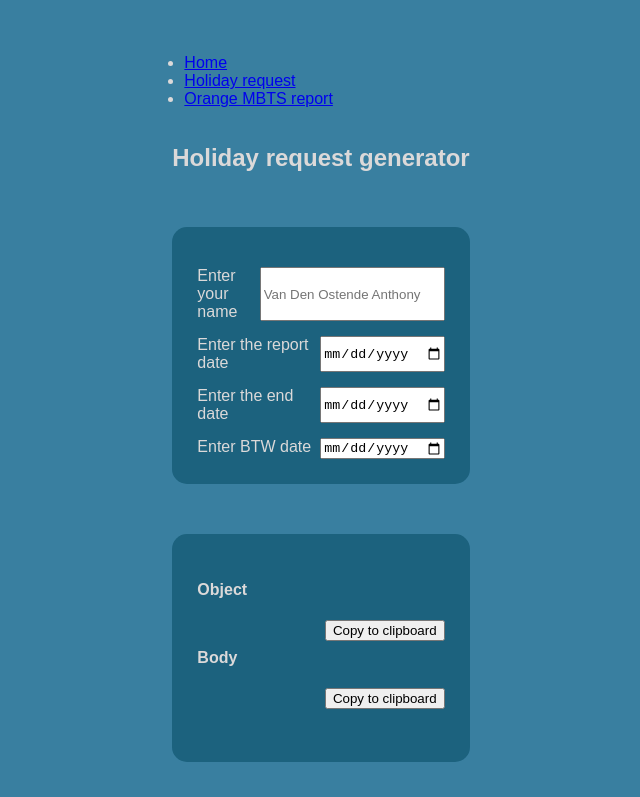
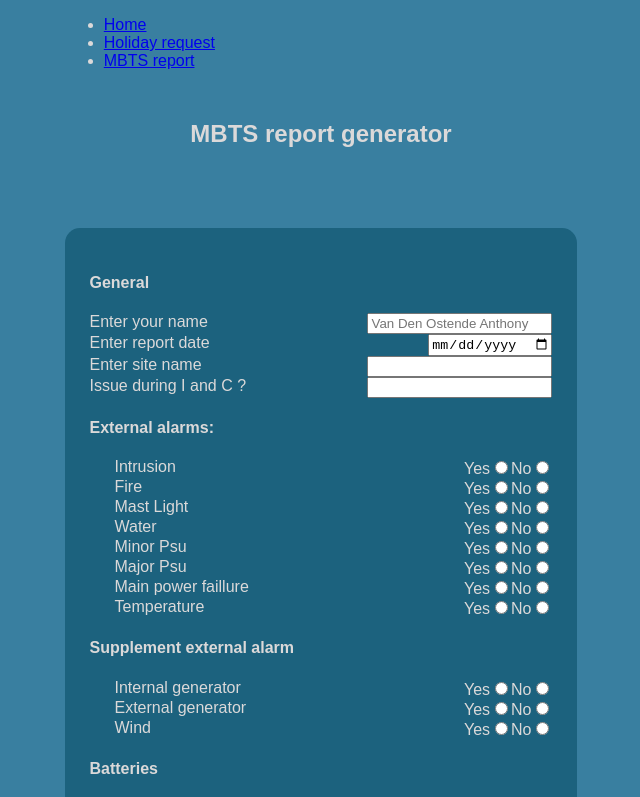
Before and after one commit to AnthoVDO/Personal-tool, a React (Create React App) app in the folder view/: page /orangeMobileReport in a window 1280 px wide. Shown: the top 797 px of the page, without its empty margins (319-959 px from the left). Built offline with nearby package versions, Linux system fonts and the light colour scheme; a web font is replaced by a local one.

Commit message:
I continued the MBTS generator

```diff
--- a/view/src/App.css
+++ b/view/src/App.css
@@ -21,10 +21,11 @@
     justify-content: center;
     align-items: center;
     width: 100%;
+    margin: 30px 0;
 }
 
 .form {
-    width: 70%;
+    /* width: 70%; */
     display: flex;
     flex-direction: column;
     justify-content: center;
@@ -32,6 +33,7 @@
     background-color: rgb(28, 98, 126);
     padding: 25px;
     border-radius: 15px;
+    width: 90%;
 }
 
 .holidayRequest__container {
@@ -41,10 +43,10 @@
     justify-content: center;
     align-items: center;
     width: 100%;
+    padding: 25px;
 }
 
 .form__label {
-    margin-top: 15px;
     display: flex;
     justify-content: space-between;
     width: 100%;
@@ -54,8 +56,8 @@
     background-color: rgb(28, 98, 126);
     padding: 25px;
     border-radius: 15px;
-    width: 70%;
-    margin-top: 50px;
+    width: 90%;
+    margin: 50px 15px 15px 15px;
 }
 
 .form__view__object,
@@ -74,6 +76,13 @@
 }
 
 
+/* OrangeMBTSReport */
+
+.radio__label p {
+    margin: 0 25px;
+}
+
+
 /* class for the temp window while copy to clip board */
 
 .tempWindow {
@@ -89,12 +98,13 @@
 
 /* Media queries */
 
-@media screen and (max-width: 950px) {
+
+/* @media screen and (max-width: 950px) {
     .form,
     .form__view {
         width: 45%;
     }
-}
+} */
 
 @media screen and (max-width: 750px) {
     .form,
--- a/view/src/App.js
+++ b/view/src/App.js
@@ -17,8 +17,8 @@ function App() {
     <div className="App">
 
             <Router>
-                <div className="nav_bar">
-                    <nav>
+                <div >
+                    <nav className="nav_bar">
                     <ul>
                         <li>
                         <NavLink to="/" activeClassName="selected">Home</NavLink>
@@ -27,7 +27,7 @@ function App() {
                         <NavLink to="/holidayRequest" activeClassName="selected">Holiday request</NavLink>
                         </li>
                         <li>
-                        <NavLink to="/orangeMobileReport" activeClassName="selected">Orange MBTS report</NavLink>
+                        <NavLink to="/orangeMobileReport" activeClassName="selected">MBTS report</NavLink>
                         </li>
                     </ul>
                     </nav>
--- a/view/src/component/Home.js
+++ b/view/src/component/Home.js
@@ -1,6 +1,4 @@
 import React from 'react';
-import HolidayRequest from './HolidayRequest';
-import OrangeMBTSReport from './OrangeMBTSReport';
 
 const Home = () => {
     return (
--- a/view/src/component/OrangeMBTSReport.js
+++ b/view/src/component/OrangeMBTSReport.js
@@ -3,40 +3,92 @@ import React, {useEffect, useState} from 'react';
 const OrangeMBTSReport = () => {
 
     const [technicianName, setTechnicianName] = useState("Van Den Ostende Anthony");
-    const [reportDate, setReportDate] = useState("--start date--");
-    const [endDate, setEndDate] = useState("--end date--")
-    const [totalDay, setTotalDay] = useState(0);
-    const [backToWorkDay, setBackToWorkDay] = useState("--BTW day--");
+    const [reportDate, setReportDate] = useState(new Date());
+    const [siteName, setSiteName] = useState("");
+    const [iandcissue, setIandcissue] = useState("No");
+    const [intrusion, setIntrusion] = useState(null);
+    const [fire, setFire] = useState(null);
+    const [ml, setMl] = useState(null);
+    const [water, setWater] = useState(null);
+    const [minorPsu, setMinorPsu] = useState(null);
+    const [majorPsu, setMajorPsu] = useState(null);
+    const [MPF, setMPF] = useState(null);
+    const [temperature, setTemperature] = useState(null);
+    const [internalGenerator, setInternalGenerator] = useState(null);
+    const [externalGenerator, setExternalGenerator] = useState(null);
+    const [wind, setWind] = useState(null);
+    const [batteryNumber, setBatteryNumber] = useState(null);
+
+
 
     const fillTechnicianName = (e) => {
         setTechnicianName(e.target.value);
     }
 
-    const fillReportDate = (e) => {
+    const fillReportDate = (e) =>{
         setReportDate(e.target.value);
+    }
+
+    const fillSiteName = (e) => {
+        setSiteName(e.target.value);
+    }
+
+    const fillIandCissue = (e) => {
+        setIandcissue(e.target.value);
+    }
+
+    const fillIntrusion = (e) => {
 
     }
 
-    const fillEndDate = (e) => {
-        setEndDate(e.target.value);
+    const fillFire = (e) => {
+
     }
 
-    const fillBTW = (e) => {
-        setBackToWorkDay(e.target.value);
+    const fillMl = (e) => {
+
     }
 
-    // useEffect(() => {
+    const fillWater = (e) => {
 
-    //         let x = new Date(startDate);
-    //         let y = new Date(endDate);
-    //         let numberOfDay = Math.abs(y-x);
-    //         let difference = numberOfDay/(1000 * 3600 * 24)
-    //         if(isNaN(difference)){return}
-    //         setTotalDay(difference);
+    }
+
+    const fillMinor = (e) => {
+
+    }
+
+    const fillMajor = (e) => {
+
+    }
+
+    const fillMPF = (e) => {
+
+    }
+
+    const fillTemperature = (e) => {
+
+    }
+
+    const fillInternalGenerator = (e) => {
+
+    }
+
+    const fillExternalGenerator = (e) => {
+
+    }
+
+    const fillWind = (e) => {
+
+    }
+
+    const fillBatteryNumber = (e) => {
+
+    }
 
 
 
-    // }, [startDate, endDate])
+
+
 
     const copyToClipBoard = (e) => {
         const text = e.target.parentNode.querySelector("p").innerText;
@@ -60,12 +112,18 @@ const OrangeMBTSReport = () => {
 
     }
 
+    useEffect(()=>{
+
+    }, [])
+
+
+
 
 
     return (
         <div className="holidayRequest">
 
-            <h2 className="holidayRequest__title">Holiday request generator</h2>
+            <h2 className="holidayRequest__title">MBTS report generator</h2>
 
             <div className="holidayRequest__container">
 
@@ -73,25 +131,171 @@ const OrangeMBTSReport = () => {
 
                 <form action="" method="post">
 
+                    <h4>General</h4>
+
                     <div className="name form__label">
-                        <label htmlFor="name">Enter your name</label>
-                        <input type="text" name="name" id="name" onChange={fillTechnicianName} placeholder={technicianName} />
+                        <label htmlFor="technicianName">Enter your name</label>
+                        <input type="text" name="technicianName" id="technicianName" onChange={fillTechnicianName} placeholder={technicianName} />
                     </div>
 
-                    <div className="startDate form__label">
-                        <label htmlFor="startDate">Enter the report date</label>
-                        <input type="date" name="startDate" id="startDate" onChange={fillReportDate} />
+                    <div className=" form__label">
+                        <label htmlFor="reportDate">Enter report date</label>
+                        <input type="date" name="reportDate" id="reportDate" value={reportDate} onChange={fillReportDate} />
                     </div>
 
-                    <div className="endDate form__label">
-                        <label htmlFor="endDate">Enter the end date</label>
-                        <input type="date" name="endDate" id="endDate" onChange={fillEndDate} />
+                    <div className=" form__label">
+                        <label htmlFor="siteName">Enter site name</label>
+                        <input type="text" name="siteName" id="siteName" onChange={fillSiteName} />
+
                     </div>
 
-                    <div className="BTWDate form__label">
-                        <label htmlFor="BTWDate">Enter BTW date</label>
-                        <input type="date" name="BTWDate" id="BTWDate" onChange={fillBTW} />
+                    <div className=" form__label">
+                        <label htmlFor="IandCissue">Issue during I and C ?</label>
+                        <input type="text" name="IandCissue" id="IandCissue" value={fillIandCissue} />
+
                     </div>
+
+                    <h4>External alarms:</h4>
+
+                    <div className=" form__label radio__label">
+                        <p>Intrusion</p>
+                        <div className="radio__label__check">
+                        <label htmlFor="intrusionYes">Yes</label>
+                        <input type="radio" name="intrusion" id="intrusionYes" value="yes"/>
+                        <label htmlFor="intrusionNo">No</label>
+                        <input type="radio" name="intrusion" id="intrusionNo" value="no" />
+                        </div>
+
+                    </div>
+
+                    <div className=" form__label radio__label">
+                        <p>Fire</p>
+                        <div className="radio__label__check">
+                        <label htmlFor="fireYes">Yes</label>
+                        <input type="radio" name="fire" id="fireYes" value="yes" />
+                        <label htmlFor="fireNo">No</label>
+                        <input type="radio" name="fire" id="fireNo" value="no" />
+                        </div>
+
+                    </div>
+
+                    <div className=" form__label radio__label">
+                        <p>Mast Light</p>
+                        <div className="radio__label__check">
+                        <label htmlFor="mlYes">Yes</label>
+                        <input type="radio" name="ml" id="mlYes" value="yes" />
+                        <label htmlFor="mlNo">No</label>
+                        <input type="radio" name="ml" id="mlNo" value="no" />
+                        </div>
+                    </div>
+
+                    <div className=" form__label radio__label">
+                        <p>Water</p>
+                        <div className="radio__label__check">
+                        <label htmlFor="waterYes">Yes</label>
+                        <input type="radio" name="water" id="waterYes" value="yes" />
+                        <label htmlFor="waterNo">No</label>
+                        <input type="radio" name="water" id="waterNo" value="no" />
+                        </div>
+
+                    </div>
+
+                    <div className=" form__label radio__label">
+                        <p>Minor Psu</p>
+                        <div className="radio__label__check">
+                        <label htmlFor="minorYes">Yes</label>
+                        <input type="radio" name="minor" id="minorYes" value="yes" />
+                        <label htmlFor="minorNo">No</label>
+                        <input type="radio" name="minor" id="minorNo" value="no" />
+                        </div>
+
+                    </div>
+
+                    <div className=" form__label radio__label">
+                        <p>Major Psu</p>
+                        <div className="radio__label__check">
+                        <label htmlFor="majorYes">Yes</label>
+                        <input type="radio" name="major" id="majorYes" value="yes" />
+                        <label htmlFor="majorNo">No</label>
+                        <input type="radio" name="major" id="majorNo" value="no" />
+                        </div>
+
+                    </div>
+
+                    <div className=" form__label radio__label">
+                        <p>Main power faillure</p>
+                        <div className="radio__label__check">
+                        <label htmlFor="mpfYes">Yes</label>
+                        <input type="radio" name="mpf" id="mpfYes" value="yes" />
+                        <label htmlFor="mpfNo">No</label>
+                        <input type="radio" name="mpf" id="mpfNo" value="no" />
+                        </div>
+
+                    </div>
+
+                    <div className=" form__label radio__label">
+                        <p>Temperature</p>
+                        <div className="radio__label__check">
+                        <label htmlFor="temperatureYes">Yes</label>
+                        <input type="radio" name="temperature" id="temperatureYes" value="yes" />
+                        <label htmlFor="temperatureNo">No</label>
+                        <input type="radio" name="temperature" id="temperatureNo" value="no" />
+                        </div>
+
+                    </div>
+
+                    <h4>Supplement external alarm</h4>
+
+                    <div className=" form__label radio__label">
+                        <p>Internal generator</p>
+                        <div className="radio__label__check">
+                        <label htmlFor="igYes">Yes</label>
+                        <input type="radio" name="ig" id="igYes" value="yes" />
+                        <label htmlFor="igNo">No</label>
+                        <input type="radio" name="ig" id="igNo" value="no" />
+                        </div>
+
+                    </div>
+
+                    <div className=" form__label radio__label">
+                        <p>External generator</p>
+                        <div className="radio__label__check">
+                        <label htmlFor="egYes">Yes</label>
+                        <input type="radio" name="eg" id="egYes" value="yes" />
+                        <label htmlFor="egNo">No</label>
+                        <input type="radio" name="eg" id="egNo" value="no" />
+                        </div>
+
+                    </div>
+
+                    <div className=" form__label radio__label">
+                        <p>Wind</p>
+                        <div className="radio__label__check">
+                        <label htmlFor="windYes">Yes</label>
+                        <input type="radio" name="wind" id="windYes" value="yes" />
+                        <label htmlFor="windNo">No</label>
+                        <input type="radio" name="wind" id="windNo" value="no" />
+                        </div>
+
+                    </div>
+
+                    <h4>Batteries</h4>
+
+                    <div className=" form__label radio__label">
+                        <label htmlFor="batteryNumber">Number of battery string present</label>
+                        <input type="number" name="batteryNumber" id="batteryNumber" />
+                    </div>
+
+                    <div id="batteryNumberElement">
+
+                    </div>
+
+
+
+
+
+
+
 
 
 
```
